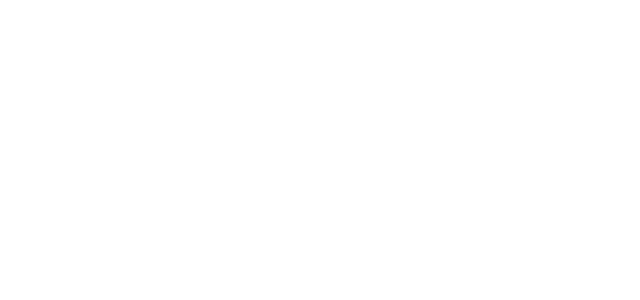
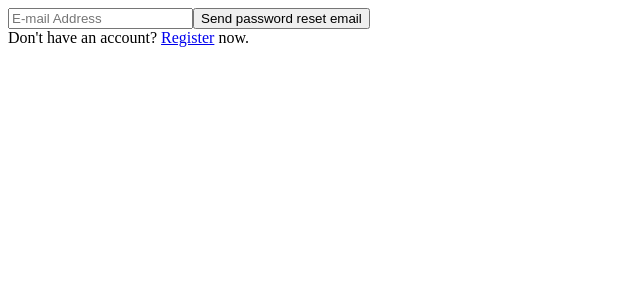
Before and after one commit to leosoaivan/cs50_final, a React (Create React App) app: page /reset in a window 1280 px wide. Shown: the top 300 px of the page, without its empty margins (0-640 px from the left). Built offline with nearby package versions, Linux system fonts and the light colour scheme; no server answers.

Commit message:
Add remaining pages

```diff
--- a/src/App.js
+++ b/src/App.js
@@ -1,5 +1,8 @@
 import { BrowserRouter as Router, Route, Switch } from "react-router-dom";
-import Login from './components/AuthForms/Login'
+import Login from './components/authForms/Login'
+import Register from './components/authForms/Register'
+import Reset from './components/authForms/Reset'
+import Dashboard from './components/pages/Dashboard'
 
 function App() {
   return (
@@ -7,6 +10,9 @@ function App() {
       <Router>
         <Switch>
           <Route exact path="/" component={Login} />
+          <Route exact path="/register" component={Register} />
+          <Route exact path="/reset" component={Reset} />
+          <Route exact path="/dashboard" component={Dashboard} />
         </Switch>
       </Router>
     </div>
--- a/src/components/AuthForms/Register.js
+++ b/src/components/AuthForms/Register.js
@@ -61,7 +61,10 @@ function Register() {
           onChange={handleInputChange}
           placeholder="Password"
         />
-        <button className="register__btn">
+        <button
+          className="register__btn"
+          type="submit"
+        >
           Register
         </button>
         <button
--- /dev/null
+++ b/src/components/AuthForms/Reset.js
@@ -0,0 +1,54 @@
+import React, { useEffect, useState } from "react";
+import { useAuthState } from "react-firebase-hooks/auth";
+import { useHistory } from "react-router";
+import { Link } from "react-router-dom";
+import { auth, sendPasswordResetEmail } from "./firebase";
+
+const initialFormState = {
+  email: '',
+}
+
+function Reset() {
+  const [ formInputs, setFormInputs ] = useState(initialFormState);
+  const [user, loading] = useAuthState(auth);
+  const history = useHistory();
+
+  useEffect(() => {
+    if (loading) return;
+    if (user) history.replace("/dashboard");
+  }, [user, loading, history]);
+
+  function handleInputChange(event) {
+    const target = event.target;
+    const { name, value } = target;
+
+    setFormInputs({ ...formInputs, [name]: value })
+  }
+
+  function handleSubmit(event) {
+    event.preventDefault();
+    sendPasswordResetEmail(formInputs.email)
+  }
+
+  return (
+    <form onSubmit={handleSubmit}>
+      <input
+        type="text"
+        className="reset__textBox"
+        value={formInputs.email}
+        onChange={handleInputChange}
+        placeholder="E-mail Address"
+      />
+      <button
+        className="reset__btn"
+        type="submit"
+      >
+        Send password reset email
+      </button>
+      <div>
+        Don't have an account? <Link to="/register">Register</Link> now.
+      </div>
+    </form>
+  );
+}
+export default Reset;
--- /dev/null
+++ b/src/components/pages/Dashboard.js
@@ -0,0 +1,48 @@
+import React, { useEffect, useState } from "react";
+import { useAuthState } from "react-firebase-hooks/auth";
+import { useHistory } from "react-router";
+import { auth, db, logout } from "./firebase";
+
+const initialFormState = {
+  name: '',
+}
+
+function Dashboard() {
+  const [user, loading] = useAuthState(auth);
+  const [name, setName] = useState("");
+  const history = useHistory();
+
+  useEffect(() => {
+    if (loading) return;
+    if (!user) return history.replace("/");
+    fetchUserName();
+  }, [user, loading, history]);
+
+  const fetchUserName = async () => {
+    try {
+      const query = await db
+        .collection("users")
+        .where("uid", "==", user?.uid)
+        .get();
+      const data = await query.docs[0].data();
+      setName(data.name);
+    } catch (err) {
+      console.error(err);
+      alert("An error occured while fetching user data");
+    }
+  };
+
+  return (
+    <div className="dashboard">
+      <div className="dashboard__container">
+        Logged in as
+        <div>{name}</div>
+        <div>{user?.email}</div>
+        <button className="dashboard__btn" onClick={logout}>
+          Logout
+        </button>
+      </div>
+    </div>
+  );
+}
+export default Dashboard;
```
